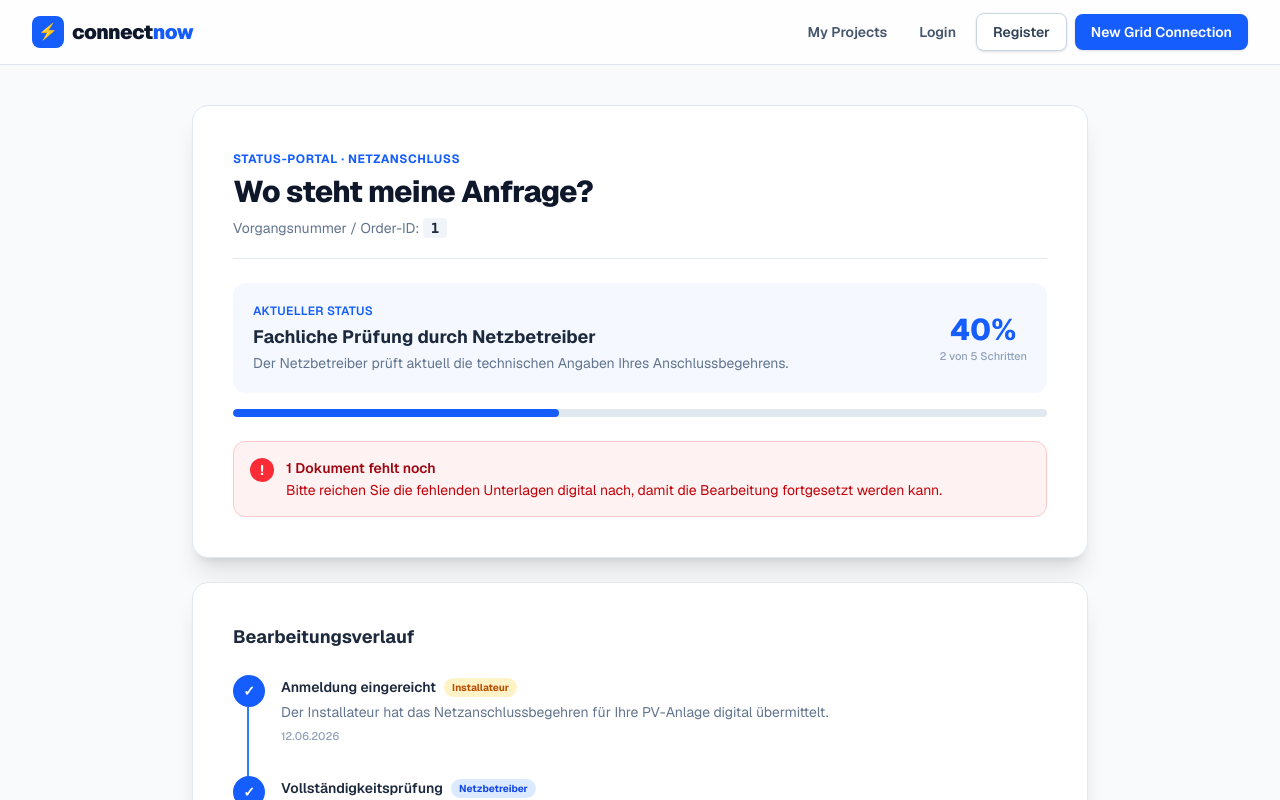
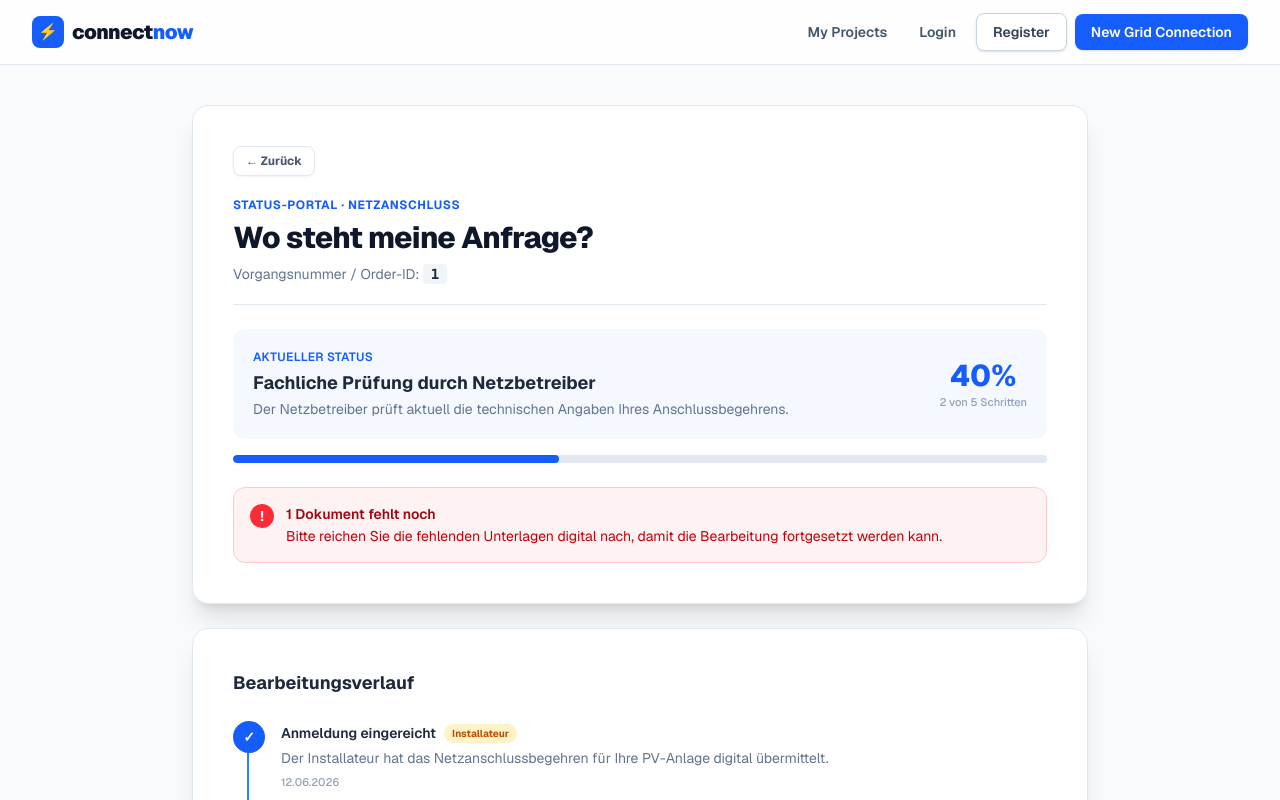
Before and after one commit to malik-shr/connect-now, a Next.js app: page /orders/1/status in a window 1280 px wide. Shown: the top 800 px of the page. Built offline with nearby package versions, Linux system fonts and the light colour scheme.

Commit message:
feature: added back buttons

```diff
--- /dev/null
+++ b/src/app/_components/BackButton.tsx
@@ -0,0 +1,25 @@
+"use client";
+
+import { useRouter } from "next/navigation";
+
+export default function BackButton({ href }: { href?: string }) {
+  const router = useRouter();
+
+  const handleGoBack = () => {
+    if (href) {
+      router.push(href);
+    } else {
+      router.back();
+    }
+  };
+
+  return (
+    <button
+      onClick={handleGoBack}
+      type="button"
+      className="cursor-pointer inline-flex items-center gap-1.5 rounded-lg border border-slate-200 bg-white px-3 py-1.5 text-xs font-bold text-slate-600 shadow-xs transition hover:bg-slate-50 hover:text-slate-900"
+    >
+      ← Zurück
+    </button>
+  );
+}
--- a/src/app/_components/CustomerWizard.tsx
+++ b/src/app/_components/CustomerWizard.tsx
@@ -4,6 +4,7 @@ import Link from "next/link";
 import { useMemo, useState } from "react";
 
 import DetailTabs from "./DetailTabs";
+import BackButton from "./BackButton";
 
 // Kurzlabels für die anklickbare Schrittnavigation
 const STEP_LABELS: Record<string, string> = {
@@ -625,8 +626,9 @@ function Shell({
     <div className="min-h-[calc(100vh-4rem)] bg-white">
       <div className="sticky top-16 z-10 border-b border-slate-100 bg-white/90 backdrop-blur">
         <div className="mx-auto max-w-2xl px-4 pt-4 pb-3">
-          {/* Ansichts-Tabs */}
-          <div className="flex justify-center">
+          {/* Ansichts-Tabs & Back Button */}
+          <div className="flex items-center justify-between">
+            <BackButton href={`/orders/${orderId}`} />
             <DetailTabs orderId={orderId} active="customer" />
           </div>
 
--- a/src/app/_components/GridDataForm.tsx
+++ b/src/app/_components/GridDataForm.tsx
@@ -1,6 +1,7 @@
 import { redirect } from "next/navigation";
 
 import DetailTabs from "./DetailTabs";
+import BackButton from "./BackButton";
 
 // Shared, schema-driven Datensatz-Form. Wird von /details/customer und
 // /details/installer mit gefilterten Sections genutzt; /details bleibt davon
@@ -100,7 +101,8 @@ export default function GridDataForm({
       <div className="mx-auto max-w-4xl rounded-2xl border border-slate-200 bg-white p-6 shadow-xl sm:p-10">
         {/* Context Header */}
         <header className="mb-8 border-b border-slate-200 pb-5">
-          <div className="mb-6">
+          <div className="mb-6 flex items-center justify-between">
+            <BackButton href={`/orders/${orderId}`} />
             <DetailTabs orderId={orderId} active={audience} />
           </div>
           <span
--- a/src/app/orders/[orderId]/status/page.tsx
+++ b/src/app/orders/[orderId]/status/page.tsx
@@ -1,4 +1,5 @@
 import Link from "next/link";
+import BackButton from "~/app/_components/BackButton";
 
 // --- TYPES ---
 type StepState = "done" | "current" | "pending";
@@ -118,6 +119,9 @@ export default async function StatusPage({
         {/* Context Header */}
         <div className="rounded-2xl border border-slate-200 bg-white p-6 shadow-xl sm:p-10">
           <header className="border-b border-slate-200 pb-5">
+            <div className="mb-4">
+              <BackButton href={`/orders/${orderId}`} />
+            </div>
             <span className="text-xs font-bold tracking-wider text-blue-600 uppercase">
               Status-Portal · Netzanschluss
             </span>
--- a/src/app/orders/[orderId]/support/page.tsx
+++ b/src/app/orders/[orderId]/support/page.tsx
@@ -2,6 +2,7 @@
 
 import { use, useState, useEffect, useRef } from "react";
 import Link from "next/link";
+import BackButton from "~/app/_components/BackButton";
 
 interface Message {
   id: string;
@@ -280,12 +281,7 @@ export default function SupportPage({
 
         {/* Context Breadcrumbs */}
         <div className="flex items-center justify-between">
-          <Link
-            href={`/orders/${orderId}`}
-            className="inline-flex items-center text-sm font-medium text-slate-500 transition hover:text-slate-800"
-          >
-            ← Zurück zur Übersicht
-          </Link>
+          <BackButton href={`/orders/${orderId}`} />
           <span className="rounded bg-slate-100 px-2 py-0.5 font-mono text-xs font-bold text-slate-800">
             Vorgangs-ID: {orderId}
           </span>
```
